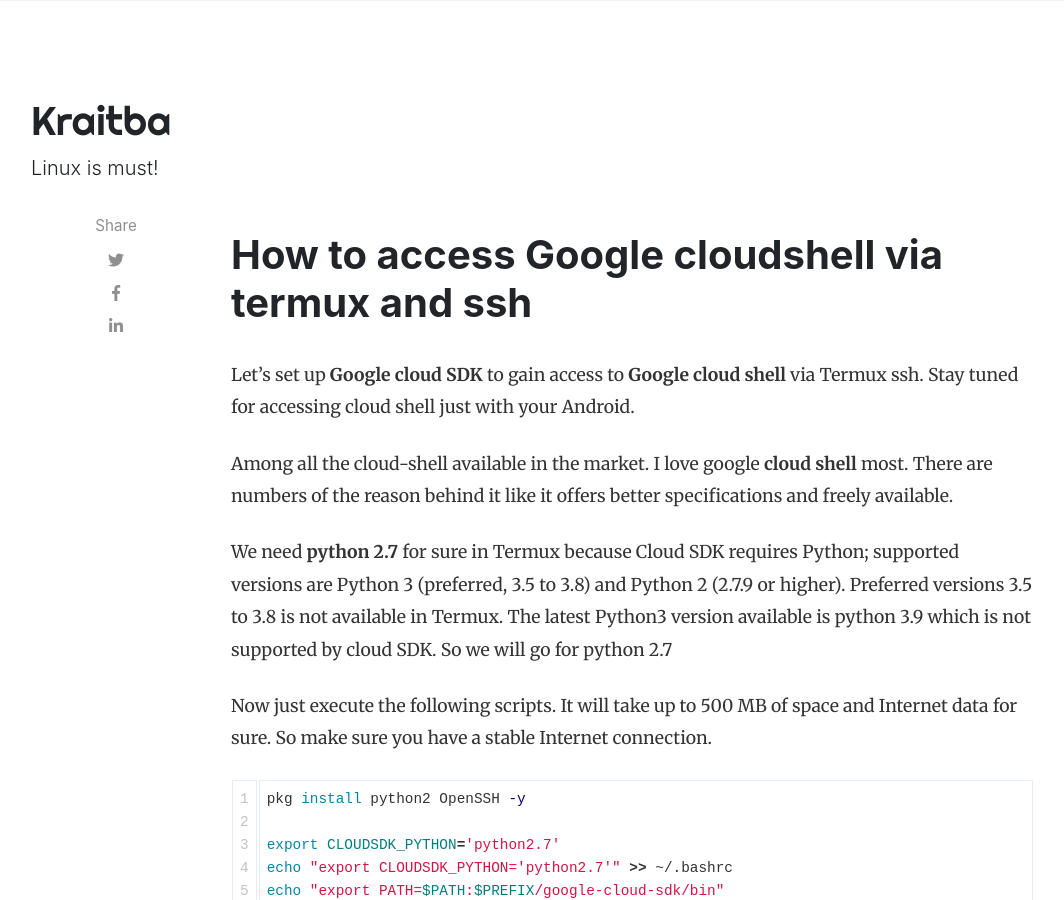
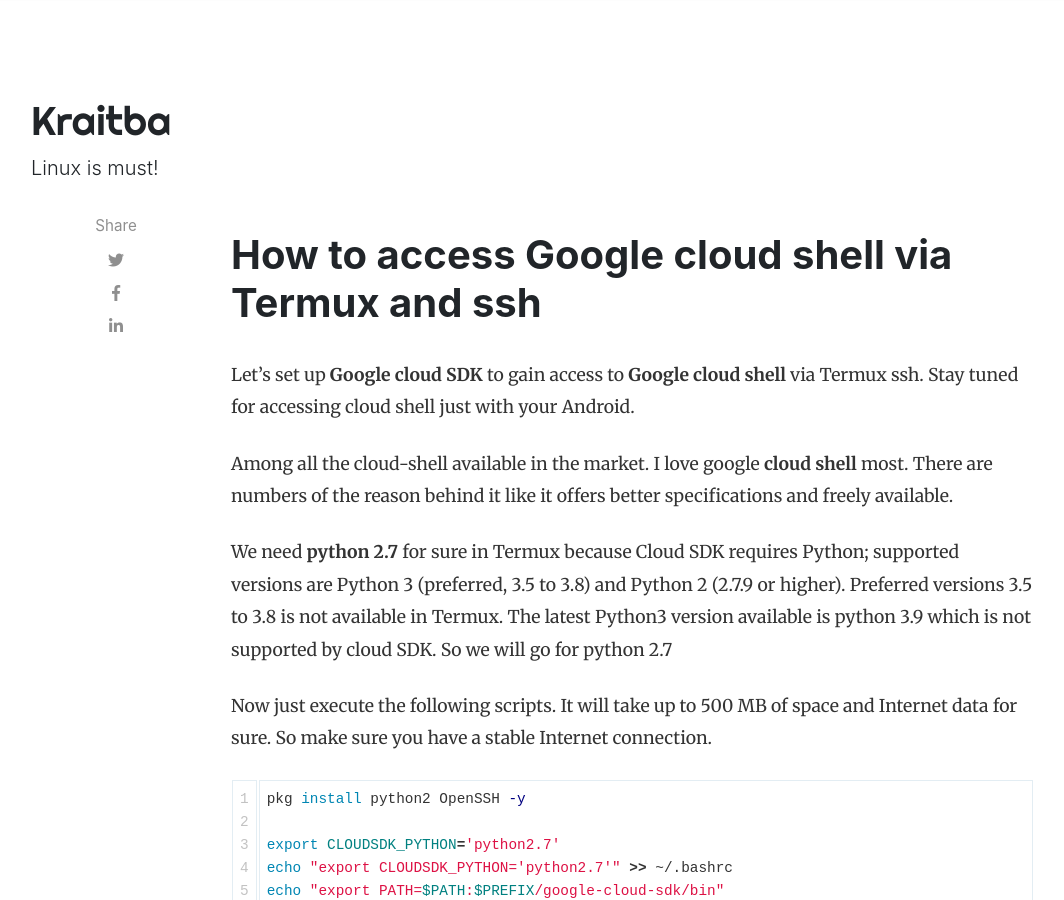
Before and after one commit to Kraitba/kraitba.github.io, a Jekyll site: the page built from _posts/2021-04-22-google-cloud-sdk-termux.md, in a window 1280 px wide and 900 px high. Shown: the whole window, without its empty margins (54-1118 px from the left). Built offline with Jekyll 4.4.1, drawn with Linux system fonts in a browser that asks for light colours; nearby versions of some CDN libraries; comment, search, counter and statistics services are not loaded.

Commit message:
Grammar correction cloudshell blog

```diff
--- a/_posts/2021-04-22-google-cloud-sdk-termux.md
+++ b/_posts/2021-04-22-google-cloud-sdk-termux.md
@@ -1,6 +1,6 @@
 ---
 layout: post
-title:  "How to access Google cloudshell via termux and ssh"
+title:  "How to access Google cloud shell via Termux and ssh"
 description: "Install google cloud sdk in termux to access google cloudshell via termux or to be precisely ssh"
 categories: [ google, cloudshell, termux ]
 featured: true
```
